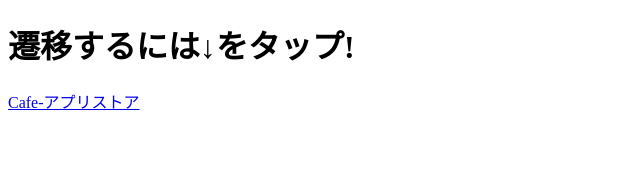
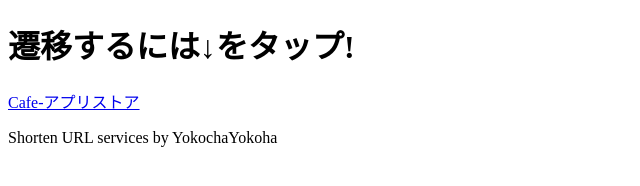
Before and after one commit to mijikaku/mijikaku.github.io, a plain HTML site: page a.html in a window 1280 px wide. Shown: the whole page, without its empty margins (0-640 px from the left). Drawn offline with Linux system fonts and the light colour scheme.

Commit message:
Update a.html

```diff
--- a/a.html
+++ b/a.html
@@ -7,5 +7,6 @@
 <body>
   <h1>遷移するには↓をタップ!</h1>
    <a href="https://sites.google.com/view/yokocafe">Cafe-アプリストア</a>
+  <p>Shorten URL services by YokochaYokoha</p>
 </body>
 </html>
```
